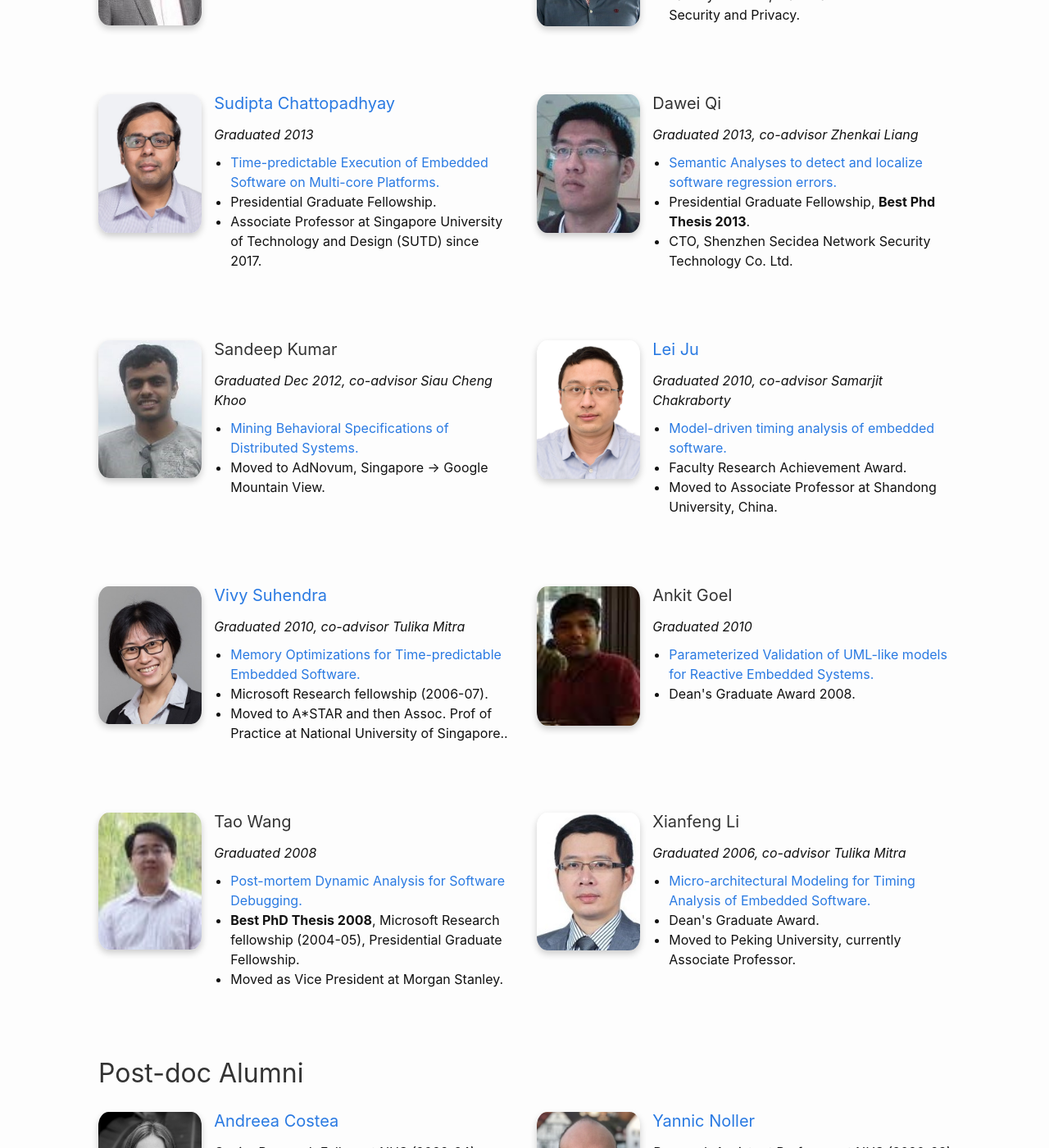
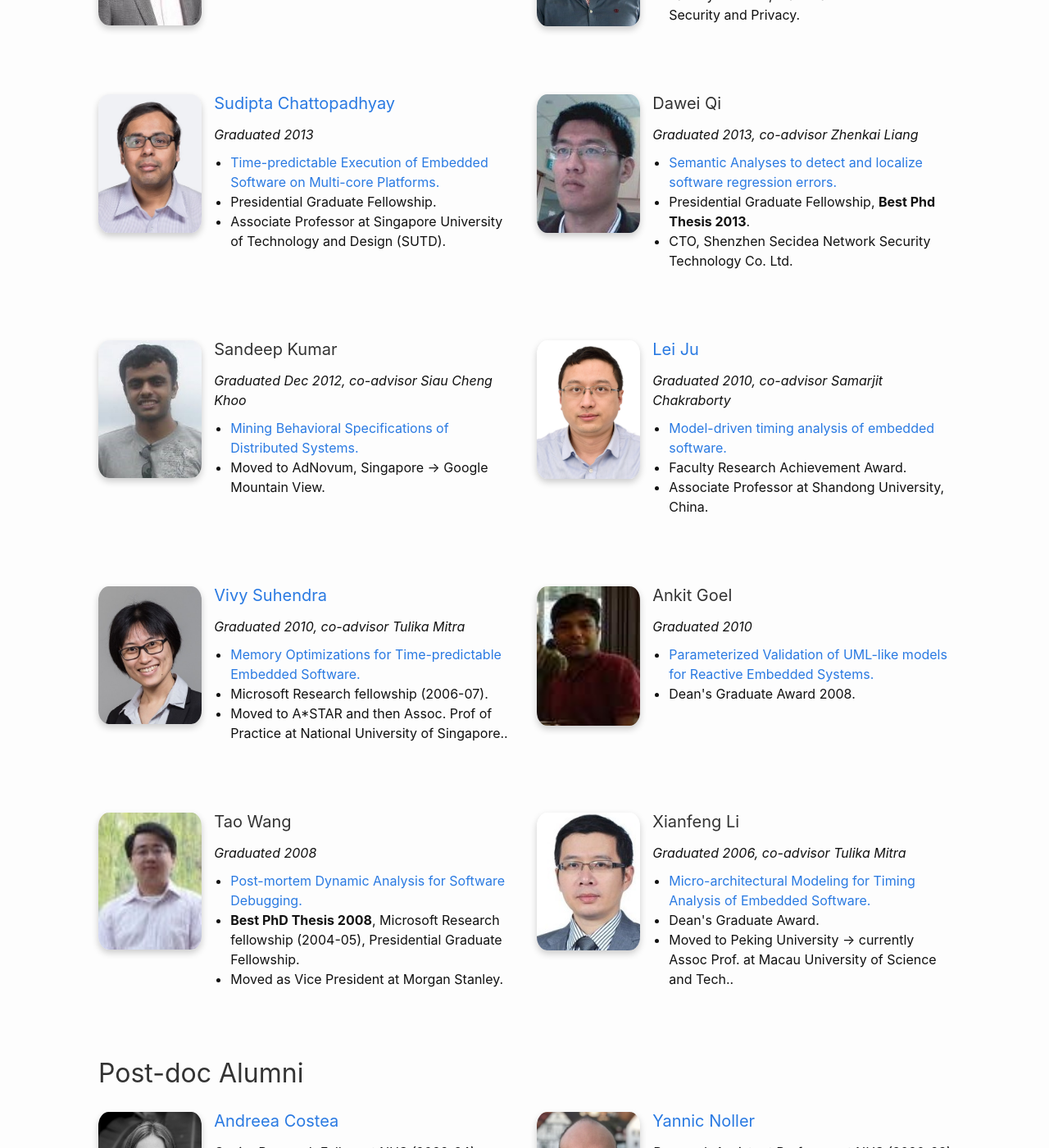
Before and after one commit to nus-tss/nus-tss.github.io, a Jekyll site: the page built from _pages/team.md, in a window 1280 px wide and 1400 px high, scrolled down 3616 px. Shown: the whole window at 82% size. Built offline with Jekyll 4.4.1, drawn with Linux system fonts in a browser that asks for light colours; nearby versions of some CDN libraries; some of the changed text lies outside the part shown.

Commit message:
Update phd-alumni.yml

```diff
--- a/_data/team/phd-alumni.yml
+++ b/_data/team/phd-alumni.yml
@@ -3,7 +3,7 @@
   graduated: 2021
   thesis-title: Over-fitting in Program Repair and Synthesis
   thesis-link: https://abhikrc.com/Students/GaoXiang.pdf
-  next: Associate Professor, Beihang University (from 2022)
+  next: Associate Professor, Beihang University
   website: https://gaoxiang9430.github.io/
 
 - name: Sergey Mechtaev
@@ -50,7 +50,7 @@
   graduated: 2013
   thesis-title: Time-predictable Execution of Embedded Software on Multi-core Platforms
   thesis-link: https://abhikrc.com/Students/Sudipta.pdf
-  next: Associate Professor at Singapore University of Technology and Design (SUTD) since 2017
+  next: Associate Professor at Singapore University of Technology and Design (SUTD)
   award: Presidential Graduate Fellowship
   website: https://sudiptac.bitbucket.io/
 
@@ -76,7 +76,7 @@
   graduated: 2010
   thesis-title: Model-driven timing analysis of embedded software
   thesis-link: https://abhikrc.com/Students/JuLei.pdf
-  next: Moved to Associate Professor at Shandong University, China
+  next: Associate Professor at Shandong University, China
   award: Faculty Research Achievement Award
   coadvisor: Samarjit Chakraborty
   website: https://faculty.sdu.edu.cn/julei/en/index/591206/list/index.htm
@@ -111,6 +111,6 @@
   graduated: 2006
   thesis-title: Micro-architectural Modeling for Timing Analysis of Embedded Software
   thesis-link: https://www.comp.nus.edu.sg/~abhik/Students/Xianfeng.pdf
-  next: Moved to Peking University, currently Associate Professor
+  next: Moved to Peking University -> currently Assoc Prof. at Macau University of Science and Tech.
   award: Dean's Graduate Award
   coadvisor: Tulika Mitra
```
